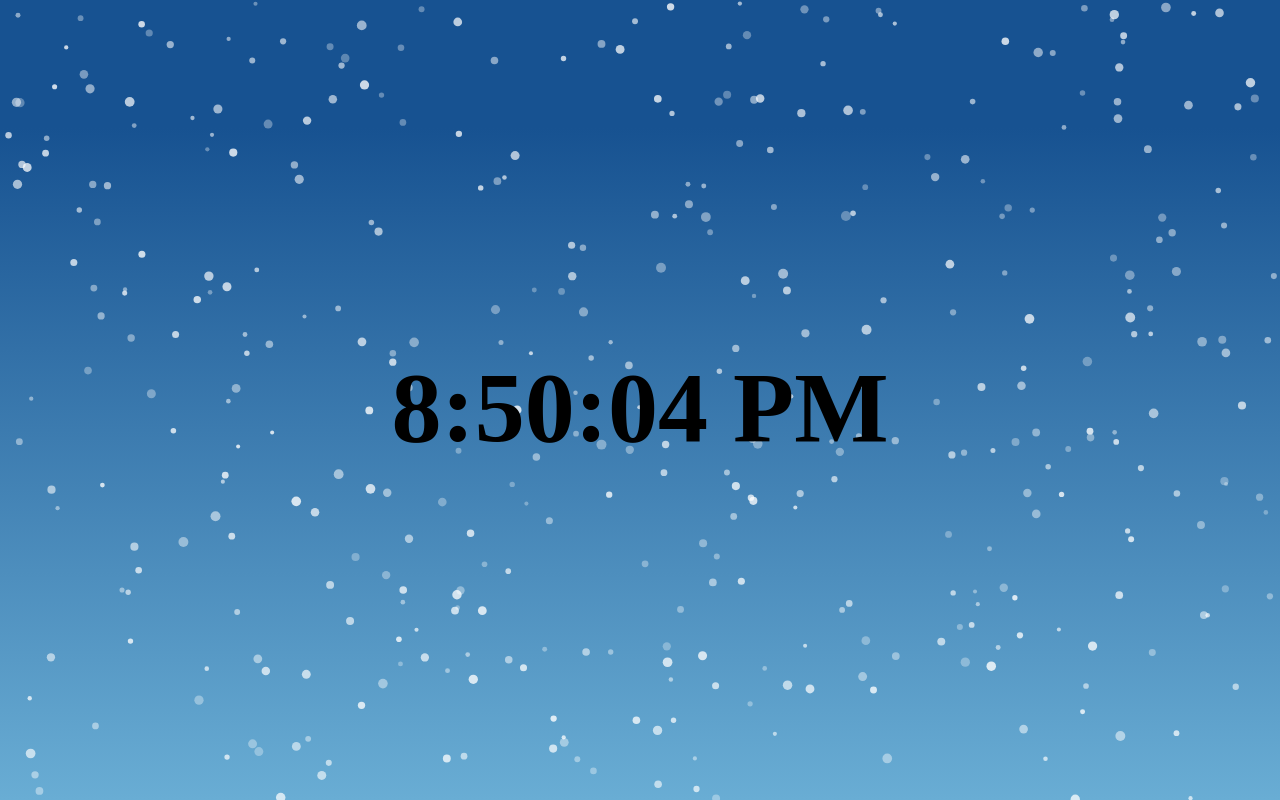
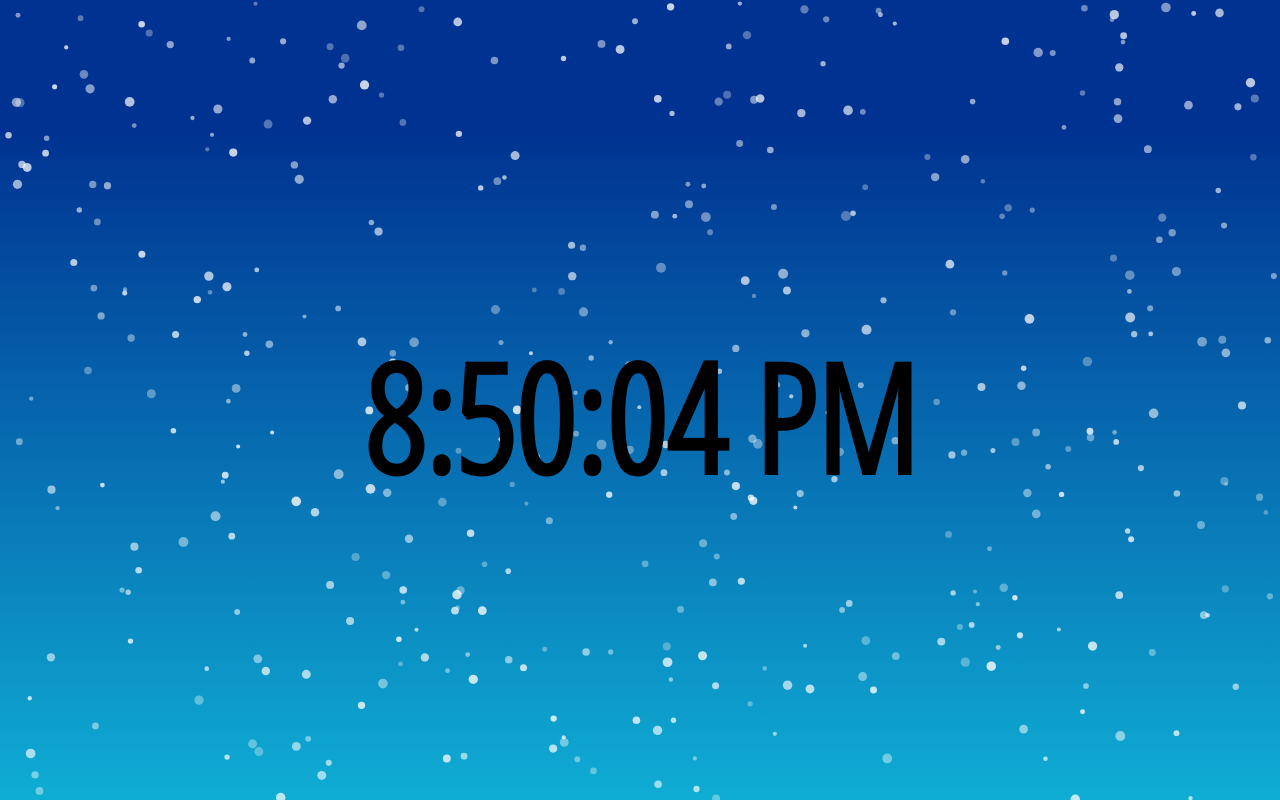
Before and after one commit to sbjacobs231/Winter-Clock, a plain HTML site: page index.html in a window 1280 px wide. Drawn offline with Linux system fonts and the light colour scheme.

Commit message:
changed font

```diff
--- a/index.html
+++ b/index.html
@@ -4,6 +4,7 @@
   <title>Clock</title>
   <link rel="stylesheet" href="main.css">
   <meta name="viewport" content="width=device-width, initial-scale=1.0">
+  <link href='https://fonts.googleapis.com/css?family=Open+Sans+Condensed:300' rel='stylesheet' type='text/css'>
 
 </head>
 
--- a/main.css
+++ b/main.css
@@ -1,6 +1,6 @@
 /* Clock */
 #time {
-	font-size: 100px;
+	font-size: 150px;
 	margin: auto;
 	text-align: center;
 	position: absolute;
@@ -9,7 +9,8 @@
 	left: 0;
 	right:0;
 	width:100%;
-	height:100px;
+	height:170px;
+    font-family: 'Open Sans Condensed', sans-serif;
 }
 
 /* Snow */
@@ -17,17 +18,17 @@
 body{margin:0;height:100%;}
 canvas{
     position:absolute;top:0;left:0
-    background-image: linear-gradient(bottom, rgb(105,173,212) 0%, rgb(23,82,145) 84%);
-    background-image: -o-linear-gradient(bottom, rgb(105,173,212) 0%, rgb(23,82,145) 84%);
-    background-image: -moz-linear-gradient(bottom, rgb(105,173,212) 0%, rgb(23,82,145) 84%);
-    background-image: -webkit-linear-gradient(bottom, rgb(105,173,212) 0%, rgb(23,82,145) 84%);
-    background-image: -ms-linear-gradient(bottom, rgb(105,173,212) 0%, rgb(23,82,145) 84%);
+    background-image: linear-gradient(bottom, rgb(15,173,212) 0%, rgb(0,50,145) 84%);
+    background-image: -o-linear-gradient(bottom, rgb(15,173,212) 0%, rgb(0,50,145) 84%);
+    background-image: -moz-linear-gradient(bottom, rgb(15,173,212) 0%, rgb(0,50,145) 84%);
+    background-image: -webkit-linear-gradient(bottom, rgb(15,173,212) 0%, rgb(0,50,145) 84%);
+    background-image: -ms-linear-gradient(bottom, rgb(15,173,212) 0%, rgb(0,50,145) 84%);
 
     background-image: -webkit-gradient(
         linear,
         left bottom,
         left top,
-        color-stop(0, rgb(105,173,212)),
-        color-stop(0.84, rgb(23,82,145))
+        color-stop(0, rgb(15,173,212)),
+        color-stop(0.84, rgb(0,50,145))
     );
 }
--- a/time.js
+++ b/time.js
@@ -11,8 +11,11 @@ function displayTime() {
     dark = "PM";
   } else if (h === 0) {
     h = 12;
+    dark = "AM"
   } else if (h < 12) {
     dark = "AM";
+  } else if (h === 12) {
+    dark = "PM";
   }
 
 
```
